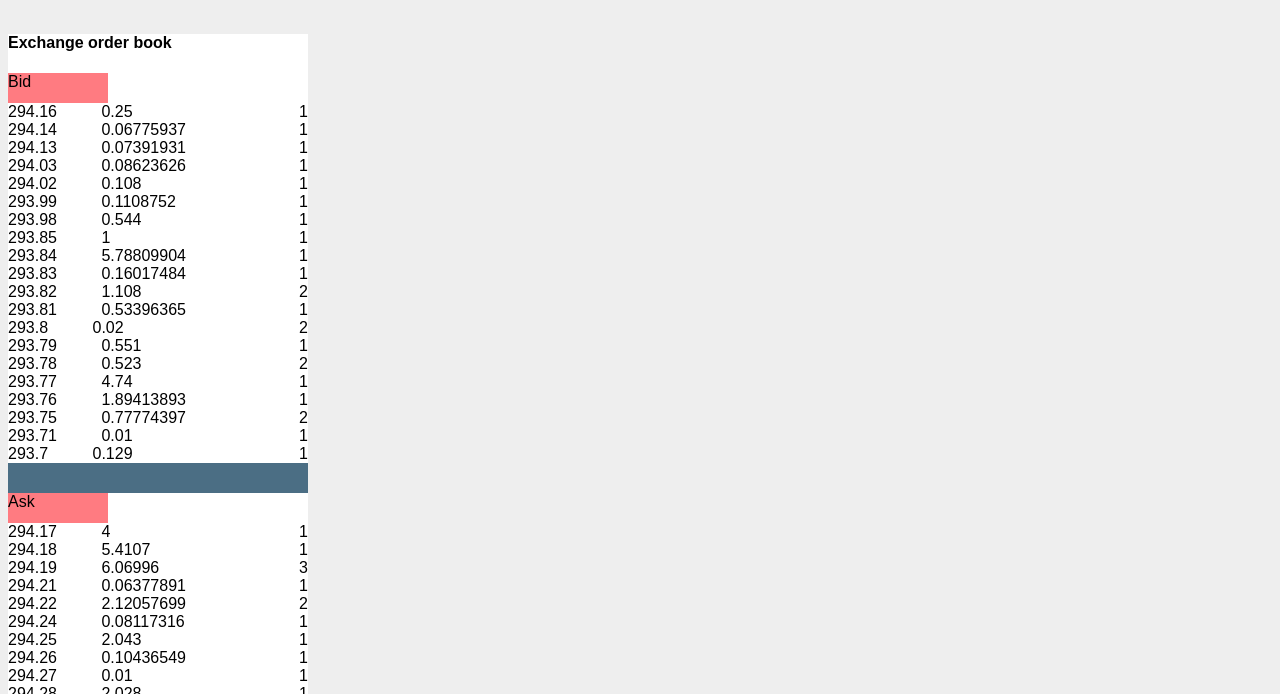
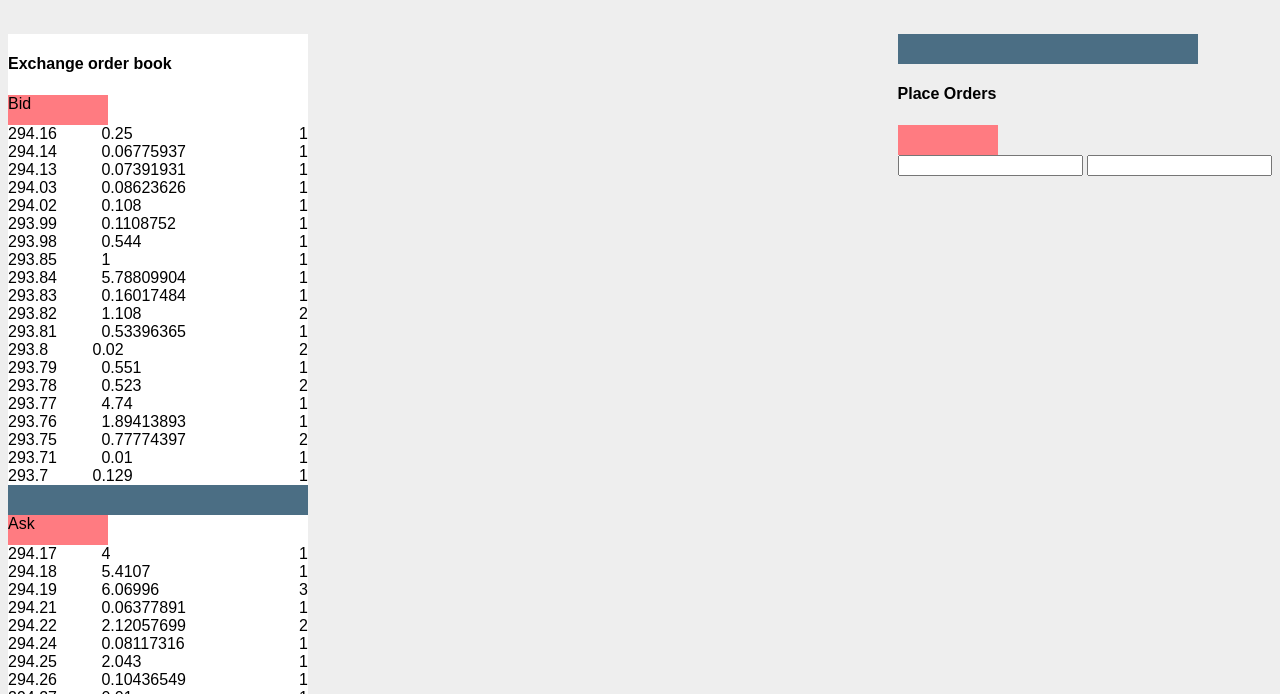
Before and after one commit to FlipSideHR/FlyptoX, a website: page server/views/index.html in a window 1280 px wide. Shown: the part 106-800 px from the top of the page. Drawn offline with nearby package versions, Linux system fonts and the light colour scheme; files that its build step writes are made by us from their sources.

Commit message:
Creating order execution div.

```diff
--- a/app/app.html
+++ b/app/app.html
@@ -20,5 +20,15 @@
 	         	</div>
 	    </div>
 	 </div>
+
+
+	 	<div style="float:right" class="execution" ng-app="FlyptoX" ng-controller="executionCtrl" ng-model="orderData">
+	 	 			<div class="close"></div>
+		      <h4>Place Orders</h4>
+	        <div class="order"></div>
+	       <input>
+	       <input>
+	    </div>
+	 </div>
 </body>
 </html>
--- a/app/app.less
+++ b/app/app.less
@@ -15,6 +15,7 @@ body {
     background: #ffffff;
     height: 850px;
     width: 300px;
+    position: absolute;
     }
     .close {
     background: #4b6e84;
```
